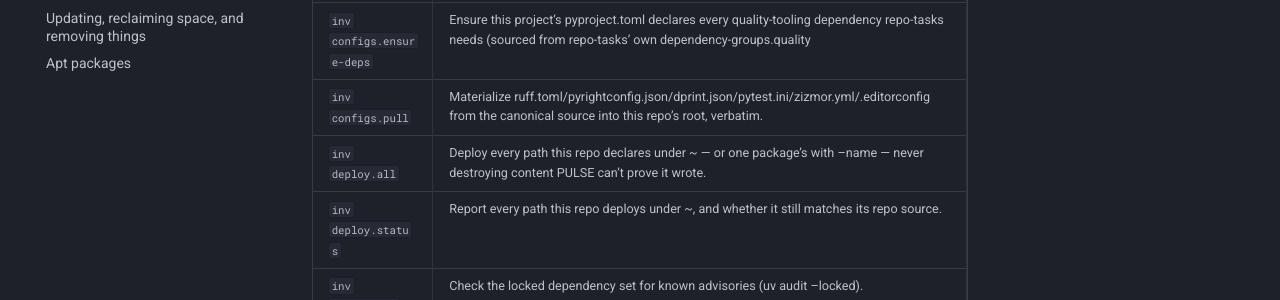
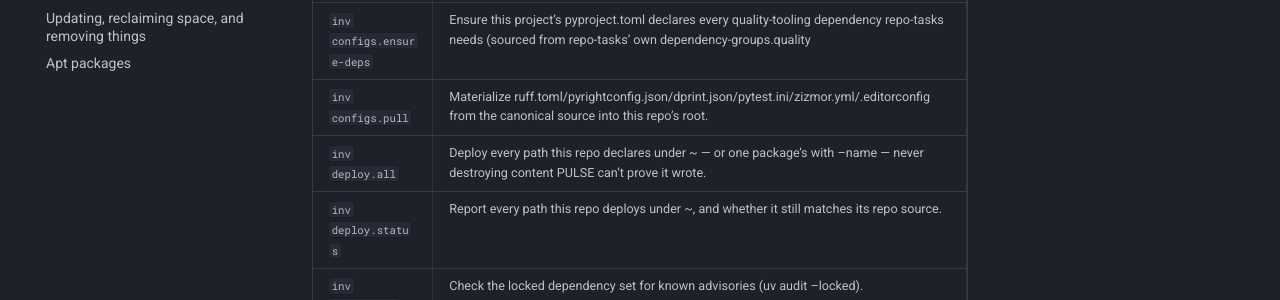
Before and after one commit to TheodoreAD/power-user-linux-setup, an MkDocs documentation site: the page built from docs/tasks.md, in a window 1280 px wide and 1400 px high, scrolled down 3108 px. Shown: the part 171-471 px from the top of the window. Built offline with MkDocs 1.6.1 and Material for MkDocs 9.7.7, drawn with Linux system fonts in a browser that asks for light colours; comment, search, counter and statistics services are not loaded; some of the changed text lies outside the part shown.

Commit message:
docs: regenerate the task index the repo-tasks bump made stale
inv catalog.render-tasks. Two summary lines reworded upstream, no task added or
removed. The unit test that guards this file predicts exactly this case in its
own docstring — it can go stale with no commit in this repo, because a
repo-tasks bump changes the task surface here — and it is what caught it.

```diff
--- a/docs/tasks.md
+++ b/docs/tasks.md
@@ -64,7 +64,7 @@
 | `inv clean.caches-full`                | Fully wipe apt/uv/npm/cargo caches (each self-skips if that tool isn't installed)                                                                                                                      |
 | `inv configs.diff`                     | Show what `configs.pull` would change, plus any repo-tasks-quality entry this project's dependency-groups.dev has fallen behind on, without writing anything.                                          |
 | `inv configs.ensure-deps`              | Ensure this project's pyproject.toml declares every quality-tooling dependency repo-tasks needs (sourced from repo-tasks' own dependency-groups.quality                                                |
-| `inv configs.pull`                     | Materialize ruff.toml/pyrightconfig.json/dprint.json/pytest.ini/zizmor.yml/.editorconfig from the canonical source into this repo's root, verbatim.                                                    |
+| `inv configs.pull`                     | Materialize ruff.toml/pyrightconfig.json/dprint.json/pytest.ini/zizmor.yml/.editorconfig from the canonical source into this repo's root.                                                              |
 | `inv deploy.all`                       | Deploy every path this repo declares under ~ — or one package's with --name — never destroying content PULSE can't prove it wrote.                                                                     |
 | `inv deploy.status`                    | Report every path this repo deploys under ~, and whether it still matches its repo source.                                                                                                             |
 | `inv deps.audit`                       | Check the locked dependency set for known advisories (uv audit --locked).                                                                                                                              |
```
Also changed, not shown: other parts of docs/tasks.md (+1 -1 lines).
